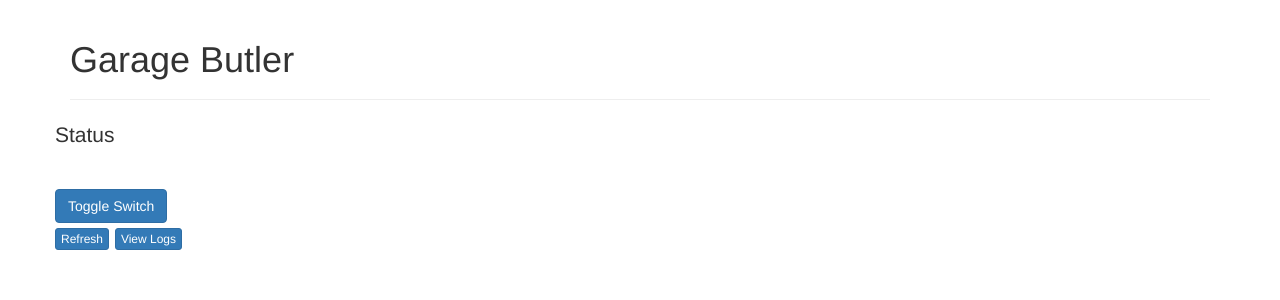
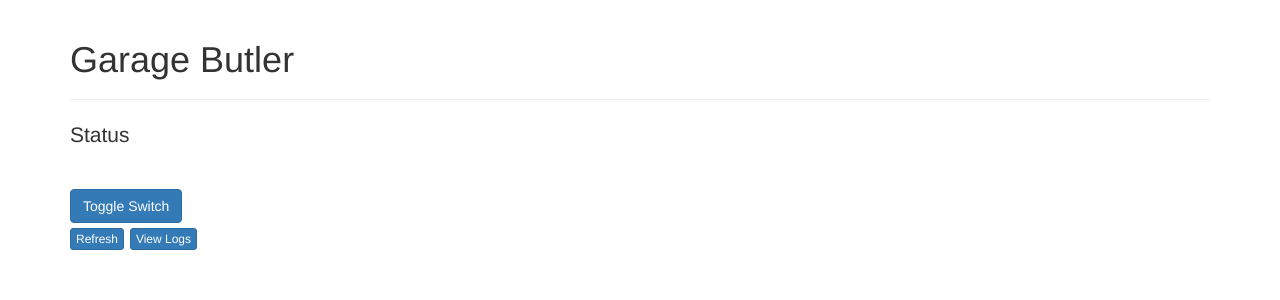
Before and after one commit to gurumitts/garage-butler, a Flask app: page / in a window 1280 px wide. Shown: the top 300 px of the page. Run offline with Flask 2, Linux system fonts and the light colour scheme; data that the repository does not hold is empty; some libraries are stand-ins or nearby versions.

Commit message:
trying new layout

```diff
--- a/garage/templates/index.html
+++ b/garage/templates/index.html
@@ -34,6 +34,7 @@
     </div>
 
     <div class="row">
+        <div class="col-xs-12">
             <p class="lead">Status
                 {% if status.event == 'door opened' %}
                 <span class="text-danger">Open</span>
@@ -43,8 +44,10 @@
                 {% endif %}
             </p>
         </div>
+    </div>
 
     <div class="row">
+        <div class="col-xs-12">
             <p class="lead">
                 <a onclick="toggle(this)" class="btn btn-primary " role="button">Toggle Switch</a>
                 <br/>
@@ -52,16 +55,15 @@
                 <a href="/logs" class="btn btn-primary btn-xs" role="button">View Logs</a>
             </p>
         </div>
+    </div>
 
     {% for event in events %}
     <div class="row">
-        <div class="col-xs-4">
+        <div class="col-xs-12">
             {{ event.event }} {{event.dt | time_delta}} ago
         </div>
     </div>
     {% endfor %}
-
-
 
 
 </div>
@@ -84,4 +86,5 @@
          });
     }
 
+
 </script>
```
Lines whose indentation alone changed are shown as unchanged.
